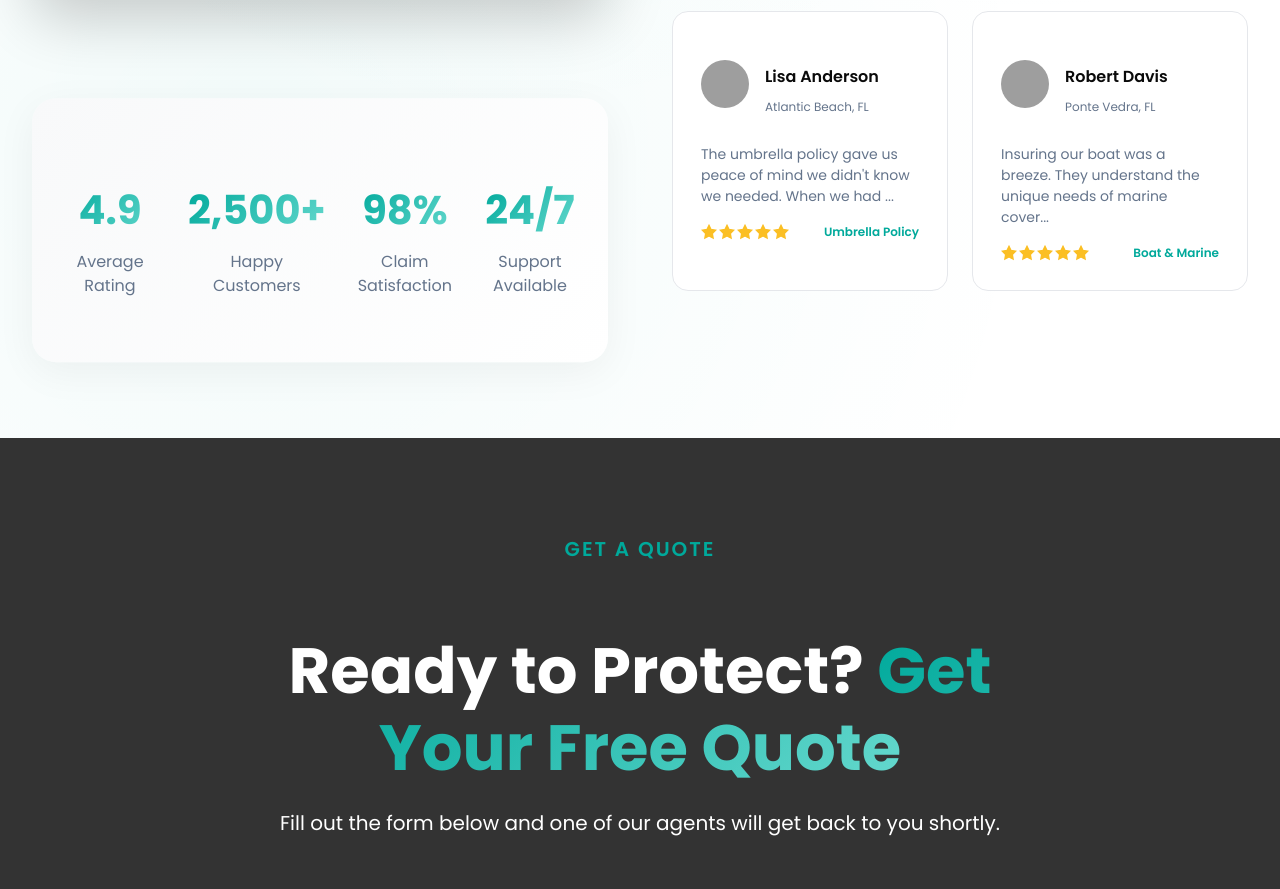
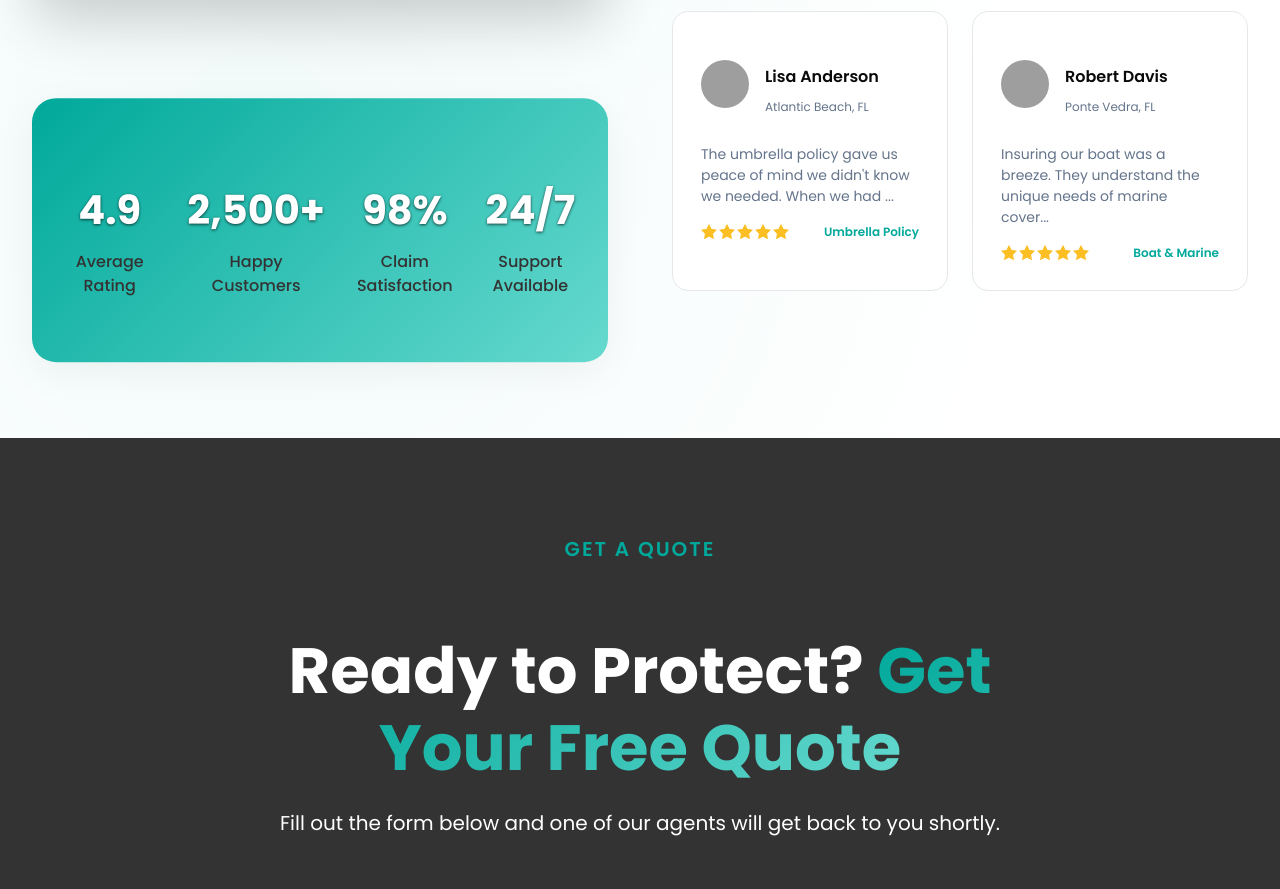
Before and after one commit to dereksutton/southeast-ins, a React (Vite) app: page / in a window 1280 px wide. Shown: the part 5611-6500 px from the top of the page. Built offline with nearby package versions, Linux system fonts and the light colour scheme; grey boxes are pictures that could not be loaded.

Commit message:
edited review-stats styles in Reviews component

```diff
--- a/src/components/Reviews.css
+++ b/src/components/Reviews.css
@@ -292,7 +292,7 @@
   max-width: 1000px;
   margin: 2rem 0 0;   /* push it 2rem below the featured card */
   padding: 3rem 2rem; /* keep the same padding on left/right */
-  background: linear-gradient(135deg, #f8f9fa 0%, #ffffff 100%);
+  background: linear-gradient(135deg, #00A99B, #66d9ce);
   border-radius: 24px;
   box-shadow: 0 10px 40px rgba(0, 0, 0, 0.05);
   /* Make sure it aligns with the left column’s container */
@@ -306,17 +306,37 @@
   font-family: "Poppins", sans-serif;
   font-size: 2.5rem;
   font-weight: 700;
-  color: #00A99B;
+  color: white;
+  text-shadow: 0 1px 3px rgba(0, 0, 0, 0.7);
   margin-bottom: 0.5rem;
-  background: linear-gradient(135deg, #00A99B, #66d9ce);
-  -webkit-background-clip: text;
-  -webkit-text-fill-color: transparent;
-  background-clip: text;
 }
 .stat-item p {
   font-family: "Poppins", sans-serif;
   font-size: 1rem;
-  color: #64748b;
+  color: #333333;
+  font-weight: 500;
+}
+
+@media (max-width: 768px) {
+  /* Unwrap the left-column so its children flow inline with the grid */
+  .left-column {
+    display: contents;
+  }
+
+  /* Card order on mobile viewports */
+  .featured-review {
+    order: 1;
+  }
+  .reviews-grid {
+    order: 2;
+  }
+  .reviews-stats {
+    order: 3;
+    margin: 3rem auto 0;
+    max-width: 1000px;
+    padding: 2rem;
+    grid-template-columns: repeat(2, 1fr);
+  }
 }
 
 /* Responsive Design */
```
